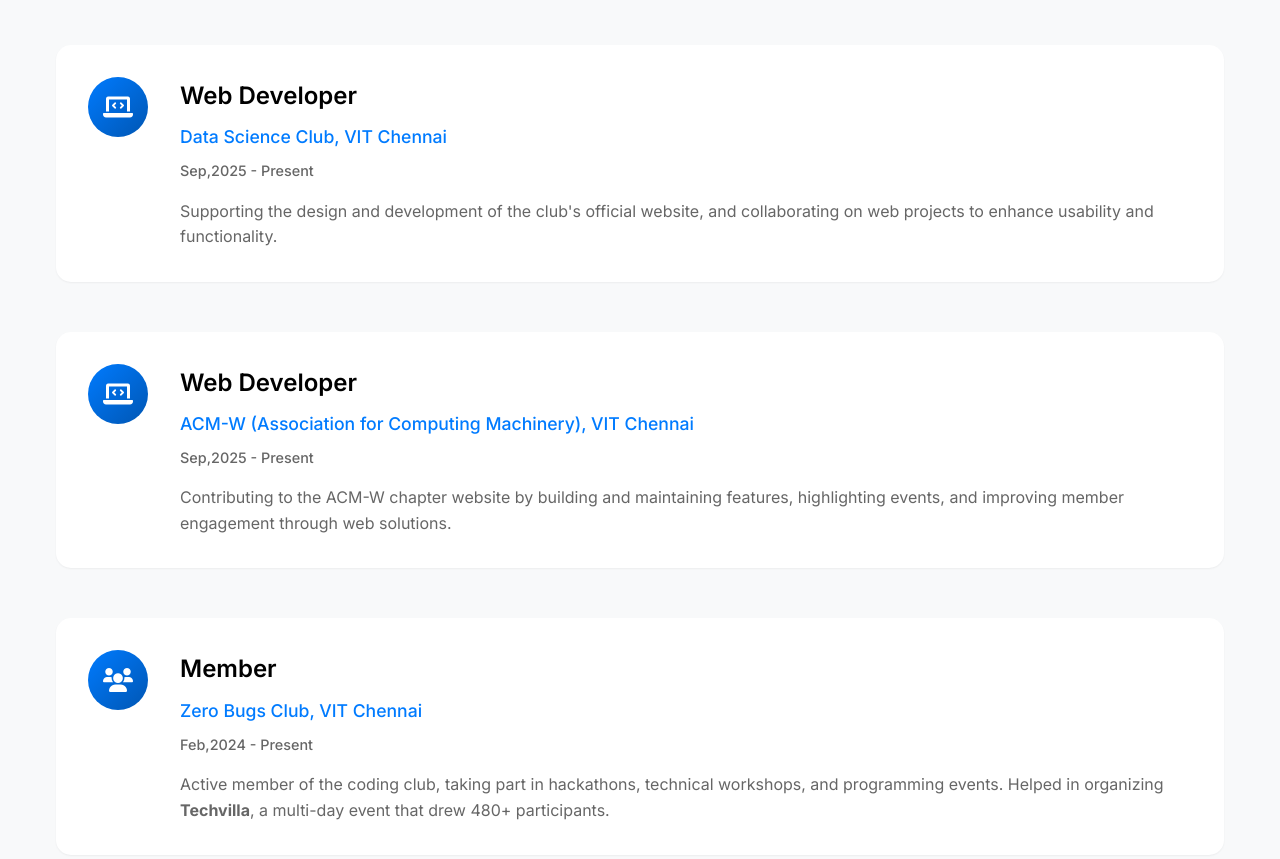
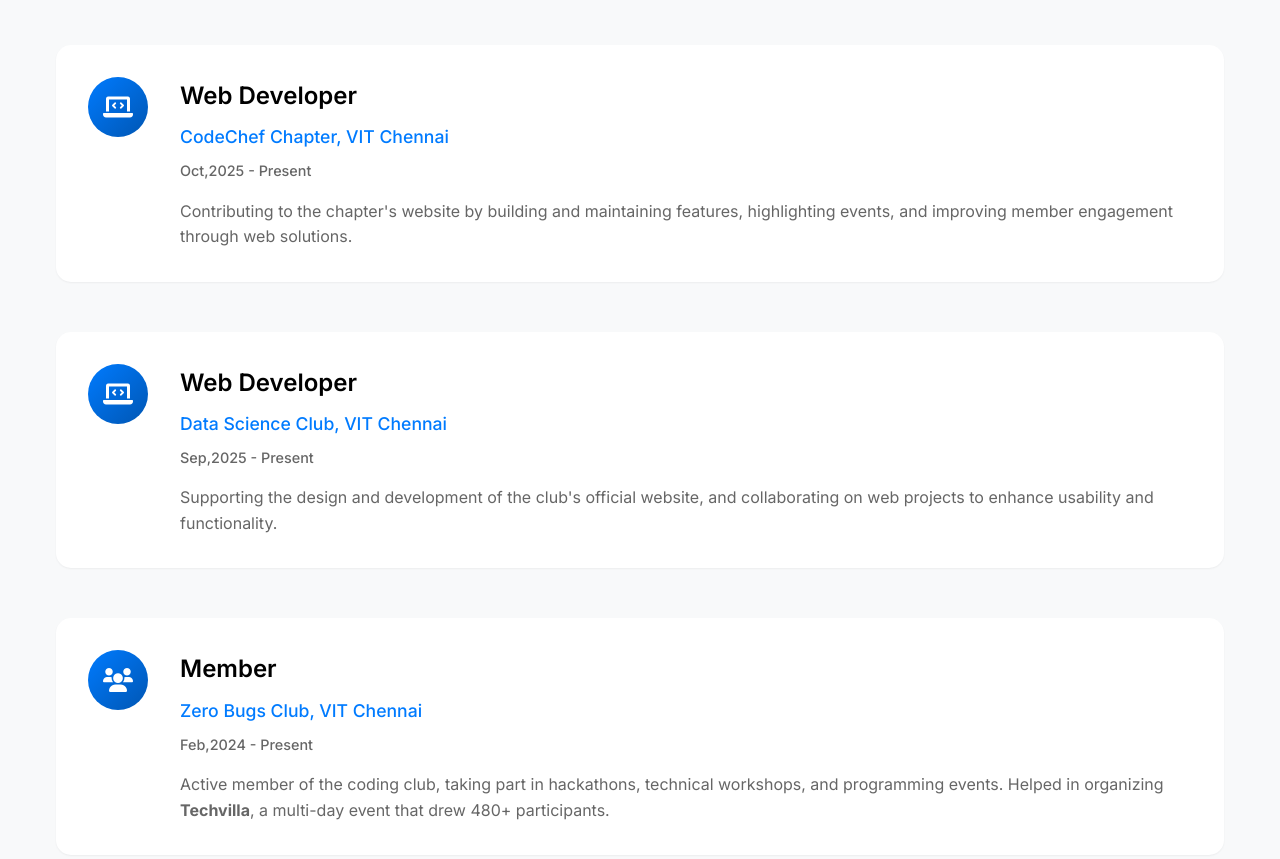
Before and after one commit to achaltri29/Portfolio-Website, a website: page index.html in a window 1280 px wide. Shown: the part 2665-3524 px from the top of the page. Drawn offline with Linux system fonts and the light colour scheme.

Commit message:
Update index.html

```diff
--- a/index.html
+++ b/index.html
@@ -226,11 +226,11 @@
                     </div>
                     <div class="experience-details">
                         <h3>Web Developer</h3>
-                        <h4>Data Science Club, VIT Chennai</h4>
-                        <p class="experience-period">Sep,2025 - Present</p>
+                        <h4>CodeChef Chapter, VIT Chennai</h4>
+                        <p class="experience-period">Oct,2025 - Present</p>
                         <p class="experience-description">
-                            Supporting the design and development of the club's official website,
-                            and collaborating on web projects to enhance usability and functionality.
+                            Contributing to the chapter's website by building and maintaining features,
+                            highlighting events, and improving member engagement through web solutions.
                         </p>
                     </div>
                 </div>
@@ -241,11 +241,11 @@
                     </div>
                     <div class="experience-details">
                         <h3>Web Developer</h3>
-                        <h4>ACM-W (Association for Computing Machinery), VIT Chennai</h4>
+                        <h4>Data Science Club, VIT Chennai</h4>
                         <p class="experience-period">Sep,2025 - Present</p>
                         <p class="experience-description">
-                            Contributing to the ACM-W chapter website by building and maintaining features,
-                            highlighting events, and improving member engagement through web solutions.
+                            Supporting the design and development of the club's official website,
+                            and collaborating on web projects to enhance usability and functionality.
                         </p>
                     </div>
                 </div>
```
